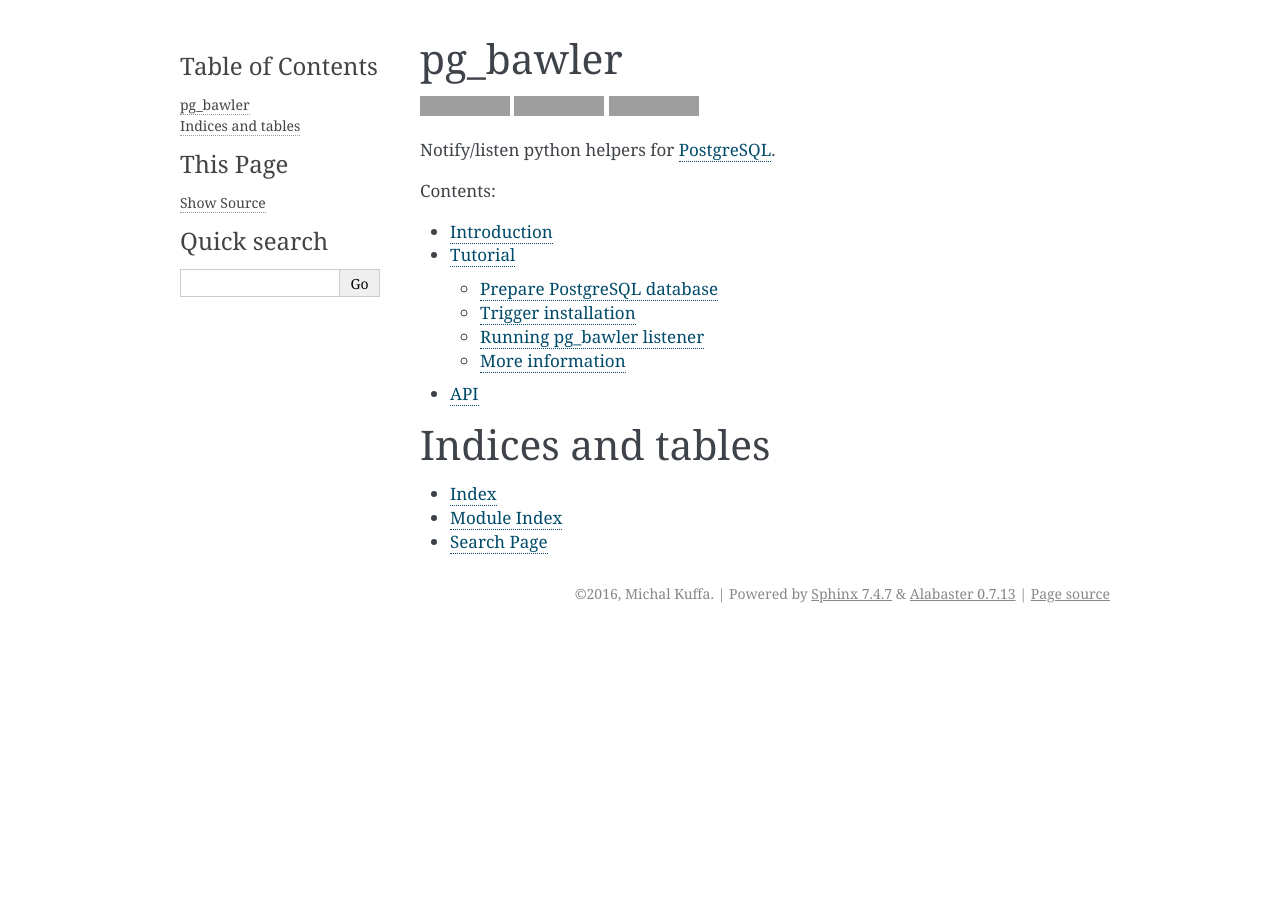
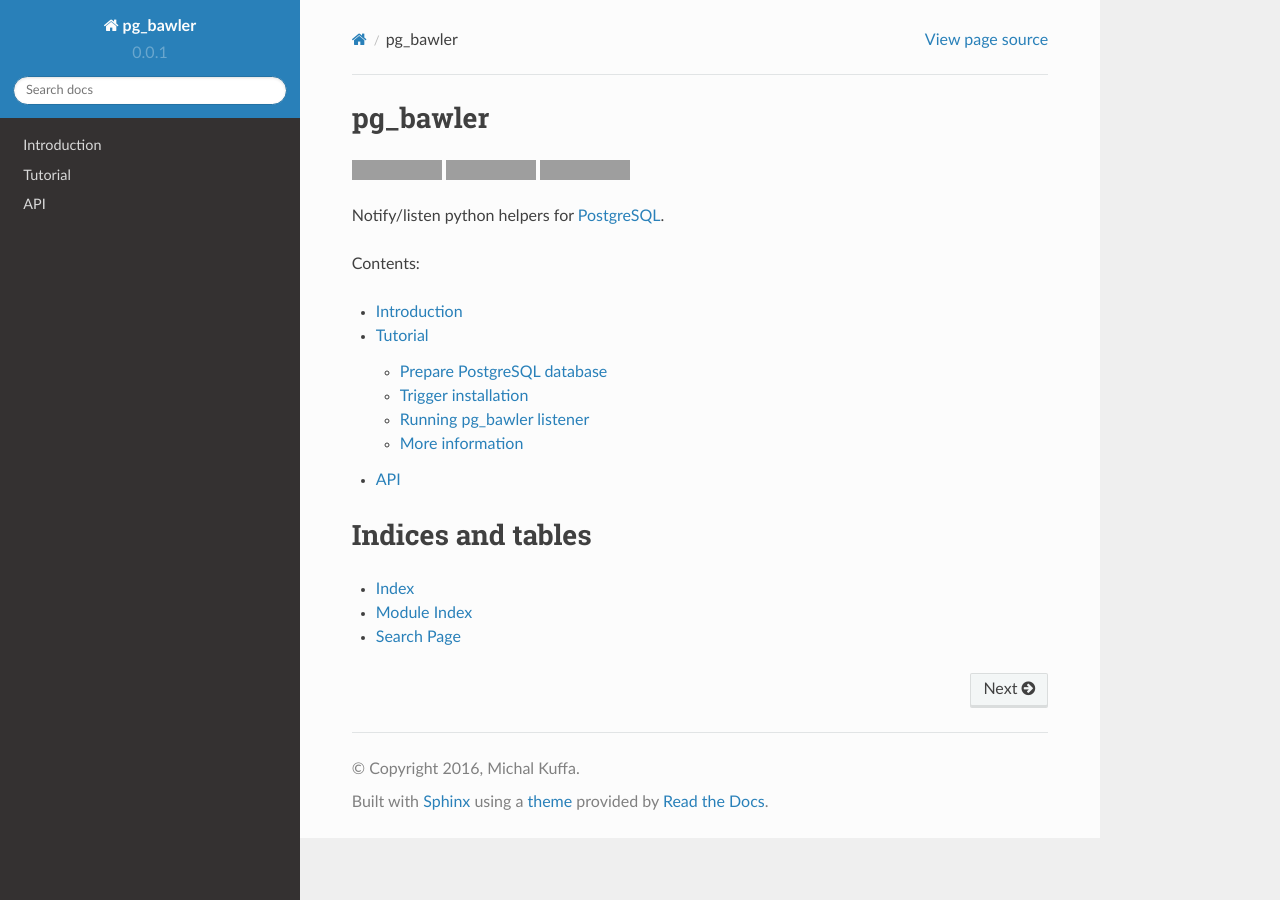
Before and after one commit to Vnet-as/pg_bawler, a Sphinx documentation site: the page built from docs/index.rst, in a window 1280 px wide. Built offline with Sphinx 7.4.7 and the Read the Docs theme 2.0.0, drawn with Linux system fonts in a browser that asks for light colours; grey boxes are pictures that could not be loaded.

Commit message:
Use read the docs theme for docs
Signed-off-by: Michal Kuffa <michal.kuffa@gmail.com>

```diff
--- a/dev-requirements.txt
+++ b/dev-requirements.txt
@@ -1,2 +1,3 @@
 pre-commit==0.9.3
 watchdog==0.8.3
+sphinx-rtd-theme==0.1.9
--- a/docs/conf.py
+++ b/docs/conf.py
@@ -1,6 +1,7 @@
 # -*- coding: utf-8 -*-
 import os
 import site
+import sphinx_rtd_theme
 
 site.addsitedir(os.path.abspath('..'))
 
@@ -124,7 +125,7 @@
 # The theme to use for HTML and HTML Help pages.  See the documentation for
 # a list of builtin themes.
 #
-html_theme = 'alabaster'
+html_theme = 'sphinx_rtd_theme'
 
 # Theme options are theme-specific and customize the look and feel of a theme
 # further.  For a list of options available for each theme, see the
@@ -133,7 +134,7 @@
 # html_theme_options = {}
 
 # Add any paths that contain custom themes here, relative to this directory.
-# html_theme_path = []
+html_theme_path = [sphinx_rtd_theme.get_html_theme_path()]
 
 # The name for this set of Sphinx documents.
 # "<project> v<release> documentation" by default.
```
